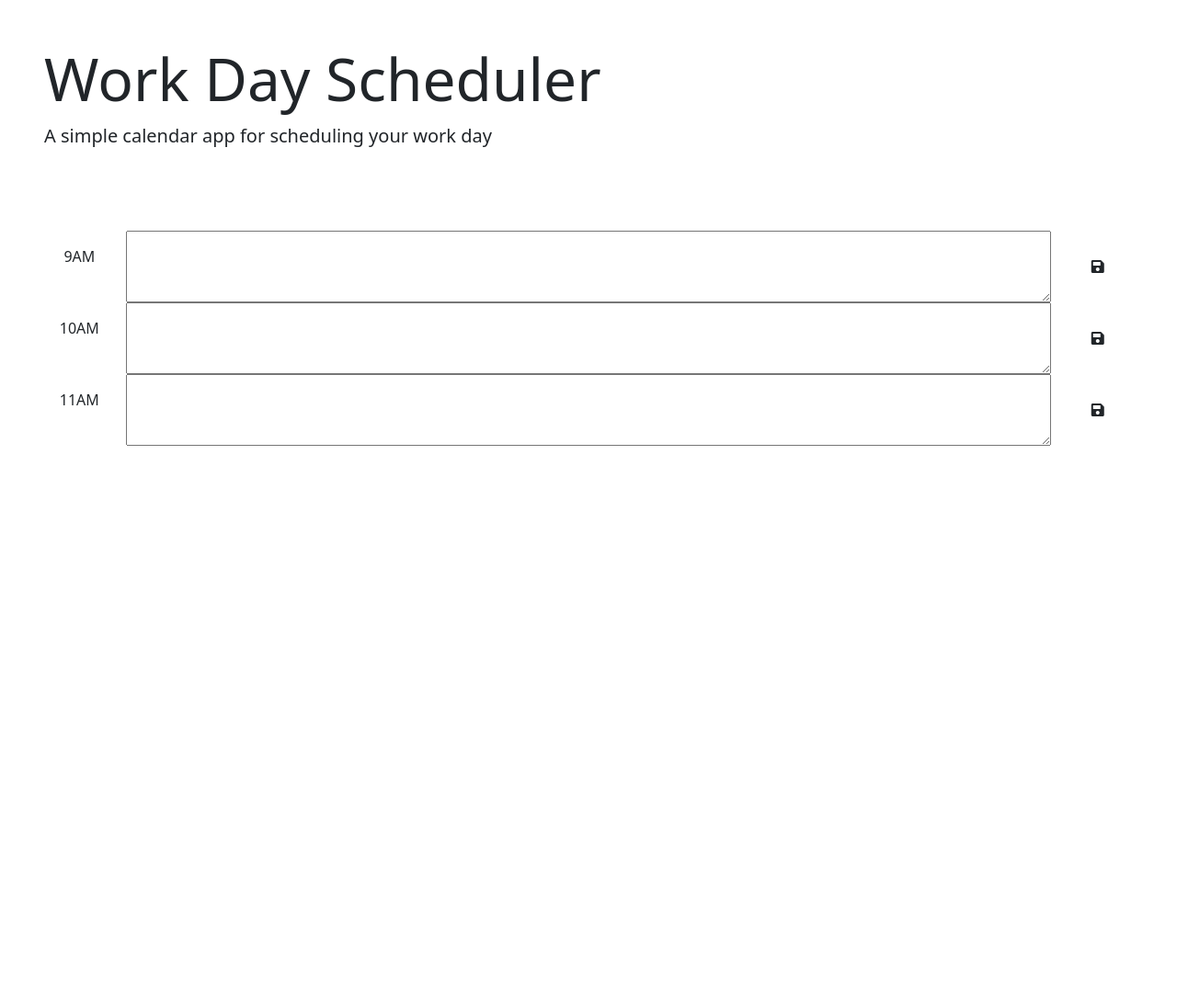
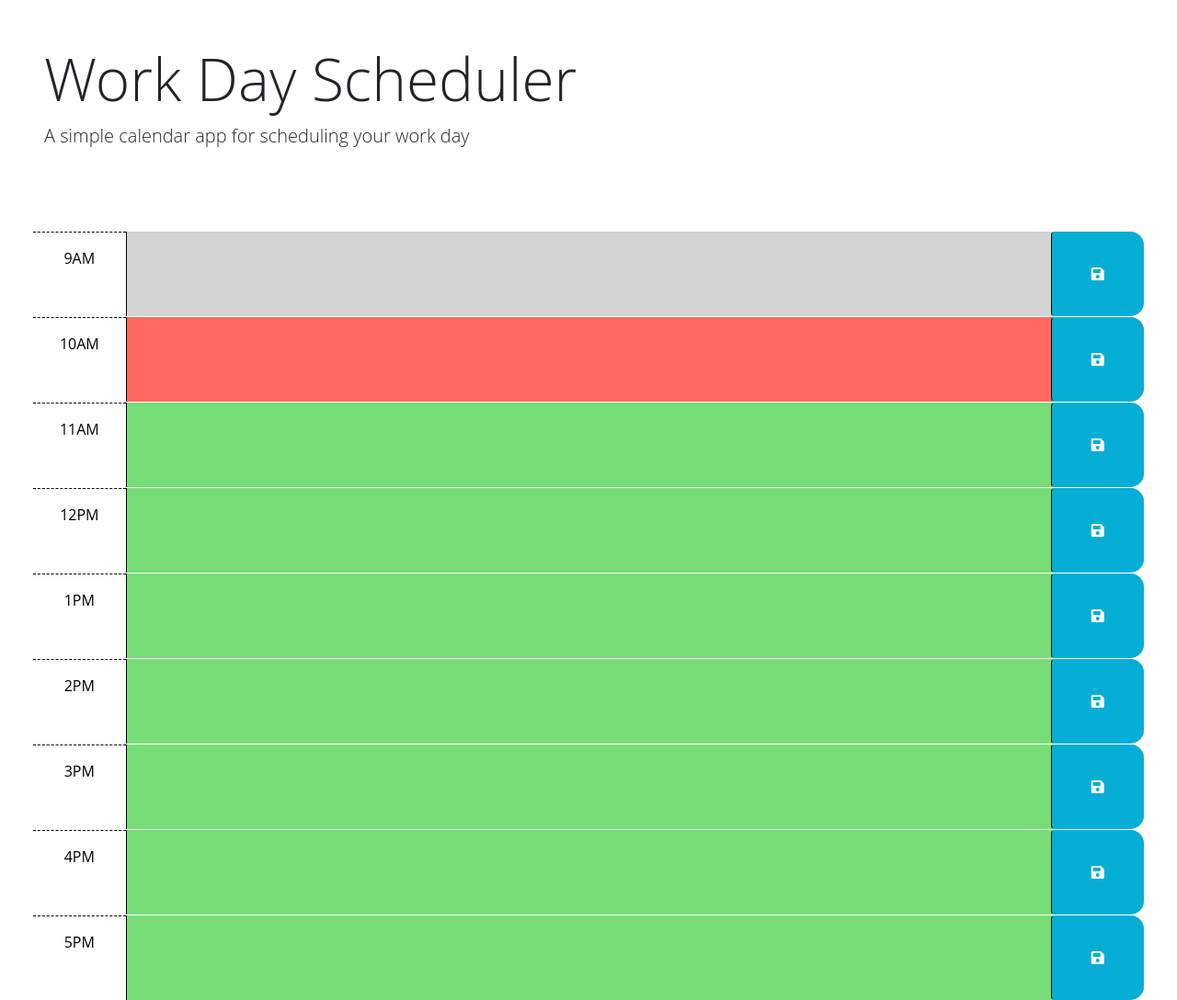
Before and after one commit to SimonMagidenko/Module-5-Challenge-Work-Day-Scheduler, a plain HTML site: page index.html in a window 1280 px wide. Shown: the whole page at 92% size. Before the commit the page ends 800 px from the top, so only its background shows below. Drawn offline with nearby package versions, Linux system fonts and the light colour scheme.

Commit message:
made changes to data-set on divs

```diff
--- a/index.html
+++ b/index.html
@@ -20,7 +20,7 @@
       href="https://fonts.googleapis.com/css2?family=Fira+Sans:wght@400;700&display=swap"
       rel="stylesheet"
     />
-    <link rel="stylesheet" href="style.css" />
+    <link rel="stylesheet" href="./assets/css/style.css" />
     <title>Work Day Scheduler</title>
   </head>
 
@@ -43,37 +43,95 @@
 
       <!-- Example of a past time block. The "past" class adds a gray background color. -->
       <div id="hour-9" class="row time-block past">
-        <div class="col-2 col-md-1 hour text-center py-3">9AM</div>
-        <textarea class="col-8 col-md-10 description" rows="3"> </textarea>
-        <button class="btn saveBtn col-2 col-md-1" aria-label="save">
-          <i class="fas fa-save" aria-hidden="true"></i>
+        <div class="col-2 col-md-1 hour text-center py-3"> 9AM</div>
+        <textarea class="col-8 col-md-10 description" rows="3" data-time="9"> </textarea>
+        <button class="btn saveBtn col-2 col-md-1" aria-label="save" data-time="9">
+          <i class="fas fa-save" aria-hidden="true" data-time="9"></i>
         </button>
       </div>
 
       <!-- Example of a present time block. The "present" class adds a red background color. -->
       <div id="hour-10" class="row time-block present">
         <div class="col-2 col-md-1 hour text-center py-3">10AM</div>
-        <textarea class="col-8 col-md-10 description" rows="3"> </textarea>
-        <button class="btn saveBtn col-2 col-md-1" aria-label="save">
-          <i class="fas fa-save" aria-hidden="true"></i>
+        <textarea class="col-8 col-md-10 description" rows="3" data-time="10"> </textarea>
+        <button class="btn saveBtn col-2 col-md-1" aria-label="save" data-time="10">
+          <i class="fas fa-save" aria-hidden="true" data-time="10"></i>
         </button>
       </div>
 
       <!-- Example of a future time block. The "future" class adds a green background color. -->
       <div id="hour-11" class="row time-block future">
         <div class="col-2 col-md-1 hour text-center py-3">11AM</div>
-        <textarea class="col-8 col-md-10 description" rows="3"> </textarea>
-        <button class="btn saveBtn col-2 col-md-1" aria-label="save">
-          <i class="fas fa-save" aria-hidden="true"></i>
+        <textarea class="col-8 col-md-10 description" rows="3" data-time="11"> </textarea>
+        <button class="btn saveBtn col-2 col-md-1" aria-label="save" data-time="11">
+          <i class="fas fa-save" aria-hidden="true" data-time="11"></i>
         </button>
       </div>
+
+
+    <div id="hour-12" class="row time-block future">
+      <div class="col-2 col-md-1 hour text-center py-3">12PM</div>
+      <textarea class="col-8 col-md-10 description" rows="3" data-time="12"> </textarea>
+      <button class="btn saveBtn col-2 col-md-1" aria-label="save" data-time="12">
+        <i class="fas fa-save" aria-hidden="true" data-time="12"></i>
+      </button>
     </div>
 
+
+  <div id="hour-1" class="row time-block future">
+    <div class="col-2 col-md-1 hour text-center py-3">1PM</div>
+    <textarea class="col-8 col-md-10 description" rows="3" data-time="1"> </textarea>
+    <button class="btn saveBtn col-2 col-md-1" aria-label="save" data-time="1">
+      <i class="fas fa-save" aria-hidden="true" data-time="1"></i>
+    </button>
+  </div>
+
+
+<div id="hour-2" class="row time-block future">
+  <div class="col-2 col-md-1 hour text-center py-3">2PM</div>
+  <textarea class="col-8 col-md-10 description" rows="3" data-time="2"> </textarea>
+  <button class="btn saveBtn col-2 col-md-1" aria-label="save" data-time="2">
+    <i class="fas fa-save" aria-hidden="true" data-time="2"></i>
+  </button>
+</div>
+
+
+<div id="hour-3" class="row time-block future">
+  <div class="col-2 col-md-1 hour text-center py-3">3PM</div>
+  <textarea class="col-8 col-md-10 description" rows="3" data-time="3"> </textarea>
+  <button class="btn saveBtn col-2 col-md-1" aria-label="save" data-time="3">
+    <i class="fas fa-save" aria-hidden="true" data-time="3"></i>
+  </button>
+</div>
+
+
+<div id="hour-4" class="row time-block future">
+  <div class="col-2 col-md-1 hour text-center py-3">4PM</div>
+  <textarea class="col-8 col-md-10 description" rows="3" data-time="4"> </textarea>
+  <button class="btn saveBtn col-2 col-md-1" aria-label="save" data-time="4">
+    <i class="fas fa-save" aria-hidden="true" data-time="4"></i>
+  </button>
+</div>
+
+
+<div id="hour-5" class="row time-block future">
+  <div class="col-2 col-md-1 hour text-center py-3">5PM</div>
+  <textarea class="col-8 col-md-10 description" rows="3" data-time="5"> </textarea>
+  <button class="btn saveBtn col-2 col-md-1" aria-label="save" data-time="5">
+    <i class="fas fa-save" aria-hidden="true" data-time="5"></i>
+  </button>
+</div>
+</div>
+</div>
+</body>
+
     <script src="https://cdnjs.cloudflare.com/ajax/libs/jquery/3.2.1/jquery.min.js"></script>
-    <script src="https://cdn.jsdelivr.net/npm/dayjs@1.11.3/dayjs.min.js"
-    integrity="sha256-iu/zLUB+QgISXBLCW/mcDi/rnf4m4uEDO0wauy76x7U="
-    crossorigin="anonymous"></script>
+    <script
+      src="https://cdn.jsdelivr.net/npm/dayjs@1.11.3/dayjs.min.js"
+      integrity="sha256-iu/zLUB+QgISXBLCW/mcDi/rnf4m4uEDO0wauy76x7U="
+      crossorigin="anonymous"
+    ></script>
 
-    <script src="script.js"></script>
+    <script src="./assets/js/script.js"></script>
   </body>
 </html>
```
